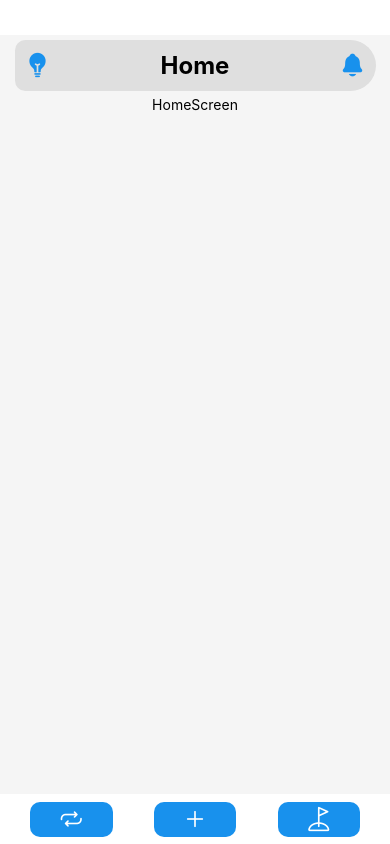
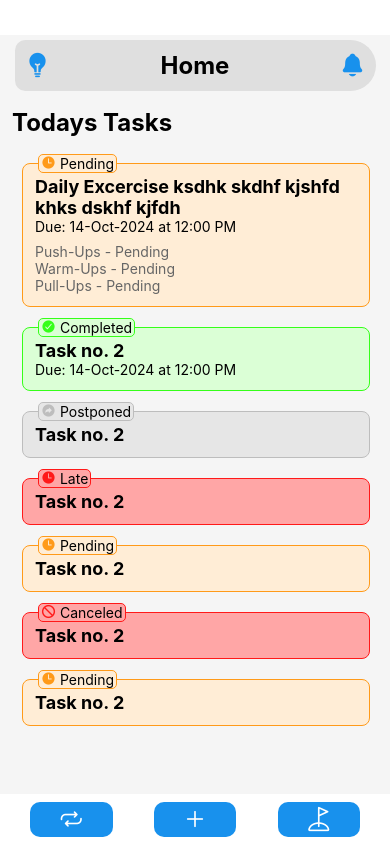
Before and after one commit to KaranCool783/To-Do_v1, a React Native app: screen / in a window 390 px wide. Built offline with nearby package versions, Linux system fonts and the light colour scheme.

Commit message:
Home Screen Basic Tasks Structure

```diff
--- a/AppNavigator.js
+++ b/AppNavigator.js
@@ -13,10 +13,116 @@ const AppNavigator = () => {
   const [selectedScreen, setSelectedScreen] = useState("Home");
   const [isTaskModelShow, setIsTaskModelShow] = useState(false);
 
+  const [tasksList, setTasksList] = useState([
+    {
+      id: 1,
+      title: "Daily Excercise ksdhk skdhf kjshfd khks dskhf kjfdh ",
+      status: "Pending",
+      repeat: ["Daily"],
+      subTask: true,
+      attempts: 3,
+      isGoal: false,
+    },
+    {
+      id: 2,
+      title: "Task no. 2",
+      status: "Completed",
+      repeat: ["weekly"],
+      subTask: false,
+      attempts: 1,
+      isGoal: false,
+    },
+    {
+      id: 3,
+      title: "Task no. 2",
+      status: "Postponed",
+      repeat: ["weekly"],
+      subTask: false,
+      attempts: 1,
+      isGoal: false,
+    },
+    {
+      id: 4,
+      title: "Task no. 2",
+      status: "Late",
+      repeat: ["weekly"],
+      subTask: false,
+      attempts: 1,
+      isGoal: false,
+    },
+    {
+      id: 5,
+      title: "Task no. 2",
+      status: "Pending",
+      repeat: ["weekly"],
+      subTask: false,
+      attempts: 1,
+      isGoal: false,
+    },
+    {
+      id: 6,
+      title: "Task no. 2",
+      status: "Canceled",
+      repeat: ["weekly"],
+      subTask: false,
+      attempts: 1,
+      isGoal: false,
+    },
+    {
+      id: 7,
+      title: "Task no. 2",
+      status: "Pending",
+      repeat: ["weekly"],
+      subTask: false,
+      attempts: 1,
+      isGoal: false,
+    },
+  ]);
+  const [repeatTaskInfo, setRepeatTaskInfo] = useState([
+    {
+      id: 1,
+      dueDate: "14-Oct-2024",
+      dueTime: "12:00 PM",
+    },
+    {
+      id: 2,
+      dueDate: "14-Oct-2024",
+      dueTime: "12:00 PM",
+    },
+  ]);
+  const [subTasks, setSubTasks] = useState([
+    {
+      id: 1,
+      tasks: [
+        {
+          subTaskId: 1,
+          title: "Push-Ups",
+          status: "Pending",
+        },
+        {
+          subTaskId: 2,
+          title: "Warm-Ups",
+          status: "Pending",
+        },
+        {
+          subTaskId: 3,
+          title: "Pull-Ups",
+          status: "Pending",
+        },
+      ],
+    },
+  ]);
+
   const renderScreen = () => {
     switch (selectedScreen) {
       case "Home":
-        return <HomeScreen />;
+        return (
+          <HomeScreen
+            tasksList={tasksList}
+            repeatTaskInfo={repeatTaskInfo}
+            subTasks={subTasks}
+          />
+        );
 
       case "Add Task":
         return <AddTask />;
@@ -124,6 +230,11 @@ const styles = StyleSheet.create({
     marginTop: 35,
   },
 
+  mainArea: {
+    width: "100%",
+    flex: 1,
+  },
+
   topArea: {
     alignItems: "center",
     justifyContent: "center",
--- a/screens/HomeScreen.js
+++ b/screens/HomeScreen.js
@@ -1,13 +1,179 @@
-import { StyleSheet, Text, View } from "react-native";
+import { FlatList, StyleSheet, Text, View } from "react-native";
+import Icon from "react-native-vector-icons/Ionicons";
 
-const HomeScreen = () => {
+const HomeScreen = ({ tasksList, repeatTaskInfo, subTasks }) => {
+  //function to render tasks
+  const renderTaskItem = ({ item }) => {
+    const repeatInfo = repeatTaskInfo.find((info) => info.id === item.id);
+    return (
+      <View
+        style={[
+          styles.taskContainer,
+          {
+            backgroundColor:
+              item.status === "Completed"
+                ? "#dbffd6"
+                : item.status === "Postponed"
+                ? "#e6e6e6"
+                : item.status === "Canceled" || item.status === "Late"
+                ? "#ffa6a6"
+                : "#ffedd6",
+          },
+          {
+            borderColor:
+              item.status === "Completed"
+                ? "#35ff19"
+                : item.status === "Postponed"
+                ? "#bdbdbd"
+                : item.status === "Canceled" || item.status === "Late"
+                ? "#ff1919"
+                : "#ff9a19",
+          },
+        ]}
+      >
+        <Text style={styles.taskTitle}>{item.title}</Text>
+
+        {repeatInfo && (
+          <Text>
+            Due: {repeatInfo.dueDate} at {repeatInfo.dueTime}
+          </Text>
+        )}
+
+        {item.subTask && renderSubTasks(item.id)}
+        <View
+          style={[
+            styles.status,
+            {
+              backgroundColor:
+                item.status === "Completed"
+                  ? "#dbffd6"
+                  : item.status === "Postponed"
+                  ? "#e6e6e6"
+                  : item.status === "Canceled" || item.status === "Late"
+                  ? "#ffa6a6"
+                  : "#ffedd6",
+            },
+            {
+              borderColor:
+                item.status === "Completed"
+                  ? "#35ff19"
+                  : item.status === "Postponed"
+                  ? "#bdbdbd"
+                  : item.status === "Canceled" || item.status === "Late"
+                  ? "#ff1919"
+                  : "#ff9a19",
+            },
+          ]}
+        >
+          <Icon
+            name={
+              item.status === "Completed"
+                ? "checkmark-circle"
+                : item.status === "Postponed"
+                ? "arrow-redo-circle"
+                : item.status === "Canceled"
+                ? "ban"
+                : "time"
+            }
+            style={[
+              {
+                color:
+                  item.status === "Completed"
+                    ? "#35ff19"
+                    : item.status === "Postponed"
+                    ? "#bdbdbd"
+                    : item.status === "Canceled" || item.status === "Late"
+                    ? "#ff1919"
+                    : "#ff9a19",
+              },
+            ]}
+            size={15}
+          ></Icon>
+          <Text> {item.status}</Text>
+        </View>
+        {/* <Text>Attempts: {item.attempts}</Text>
+        <Text>Repeat: {item.repeat.join(", ")}</Text> */}
+      </View>
+    );
+  };
+
+  // Function to render the subTasks
+  const renderSubTasks = (taskId) => {
+    const subTaskGroup = subTasks.find((subTask) => subTask.id === taskId);
+    if (!subTaskGroup) return null;
+
+    return (
+      <View style={styles.subTaskContainer}>
+        {subTaskGroup.tasks.map((subTask) => (
+          <Text key={subTask.subTaskId} style={styles.subTaskText}>
+            {subTask.title} - {subTask.status}
+          </Text>
+        ))}
+      </View>
+    );
+  };
+
   return (
-    <View>
-      <Text>HomeScreen</Text>
+    <View style={styles.container}>
+      <Text style={styles.screenTitle}>Todays Tasks</Text>
+      <FlatList
+        data={tasksList}
+        keyExtractor={(item) => item.id.toString()}
+        renderItem={renderTaskItem}
+      />
     </View>
   );
 };
 
 export default HomeScreen;
 
-const styles = StyleSheet.create({});
+const styles = StyleSheet.create({
+  container: {
+    width: "100%",
+    flex: 1,
+    padding: 12,
+  },
+
+  screenTitle: {
+    fontSize: 24,
+    fontWeight: "bold",
+    marginBottom: 16,
+  },
+
+  taskContainer: {
+    marginVertical: 10,
+    marginHorizontal: 10,
+    borderWidth: 1,
+    padding: 12,
+    borderRadius: 8,
+    shadowOpacity: 0.1,
+    elevation: 3,
+    width: "95%",
+  },
+
+  taskTitle: {
+    fontSize: 18,
+    fontWeight: "bold",
+  },
+
+  status: {
+    position: "absolute",
+    borderWidth: 1,
+    borderRadius: 5,
+    paddingHorizontal: 2,
+    flex: 1,
+    flexDirection: "row",
+    alignItems: "center",
+    top: -10,
+    left: 15,
+  },
+
+  subTaskContainer: {
+    marginTop: 8,
+  },
+
+  subTaskText: {
+    fontSize: 14,
+    color: "#666",
+  },
+});
```
